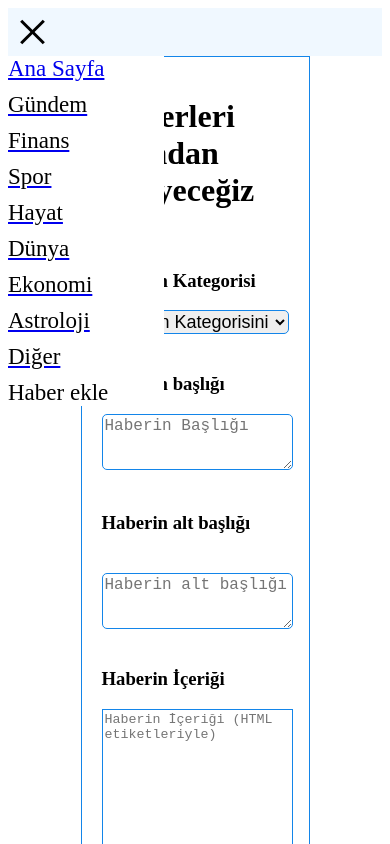
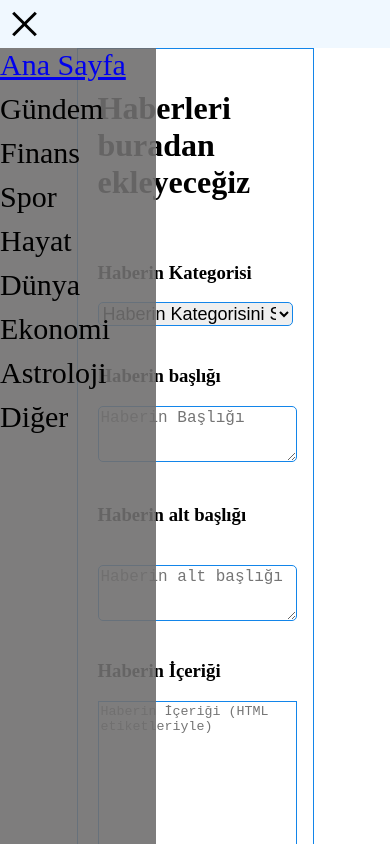
Before and after one commit to cagataydlmn/newsSite, a React (Create React App) app: page /insertNews in a window 390 px wide. Both pictures are taken after a click on the button 32 px from the left and 32 px from the top of the page. Shown: the top 844 px of the page. Built offline with nearby package versions, Linux system fonts and the light colour scheme.

Commit message:
mobile design

```diff
--- a/src/components/Nav.js
+++ b/src/components/Nav.js
@@ -45,13 +45,12 @@ export default function Nav() {
       <nav className={menuClass}>
         <NavLink to="/">Ana Sayfa</NavLink>
         {navItems.map((item, itemIndex) => (
-          <NavLink key={itemIndex} to={`/category/${item}`}>
+          <NavLink   style={{ textDecoration: "none" }}          key={itemIndex} to={`/category/${item}`}>
             <div className="active">
               {item}
             </div>
           </NavLink>
         ))}
-        <NavLink to="/insertNews">Haber ekle</NavLink>
       </nav>
 
 </div>
--- a/src/style/style.scss
+++ b/src/style/style.scss
@@ -1,3 +1,6 @@
+body{
+    margin: 0;
+}
 .background {
     background-color: black;
 }
@@ -261,8 +264,23 @@
         display: block;
     }
     .burger-menu-close{
-        display: none;
+        position: absolute;
+  top: 0;
+  left: -100%; // Ekran dışında başlat
+  z-index: 11;
+  background: white;
+  width: 40%;
+  height: 100vh; // Tam ekran yüksekliği
+  display: flex;
+  flex-direction: column;
+  font-size: 30px;
+  color: black;
+  gap: 10px;
+  transition: transform 1s ease-in-out, opacity 1s ease-in-out;
+  transform: translateX(-100%); // Soldan dışarıda başlat
+  opacity: 0; // Görünmez başlat
     }
+
     .burger-menu-open{
         position: absolute;
         z-index: 11;
@@ -270,9 +288,13 @@
         width: 40%;
         display: flex;
         flex-direction: column;
-        font-size: 23px;
+        font-size: 30px;
         color: black;
         gap: 10px;
+        height: 99%;
+        transition: transform 1s ease-in-out, opacity 1s ease-in-out;
+        background: rgba(112, 111, 111, 0.9);
+
     }
     .active{
         color: black;
@@ -281,4 +303,24 @@
         text-decoration: none;
     }
     }
+    .hava{
+        display: none;
+    }
+
+    .home{
+        &__top{
+            display: none;
+        }
+        .swiper{
+            width: 100%;
+        }
+    }
+    .underSwiper{
+        width: 100%;
+        align-items: center;
+        justify-content: center;
+        &__item{
+            width: 100%;
+        }
+    }
 }
```
